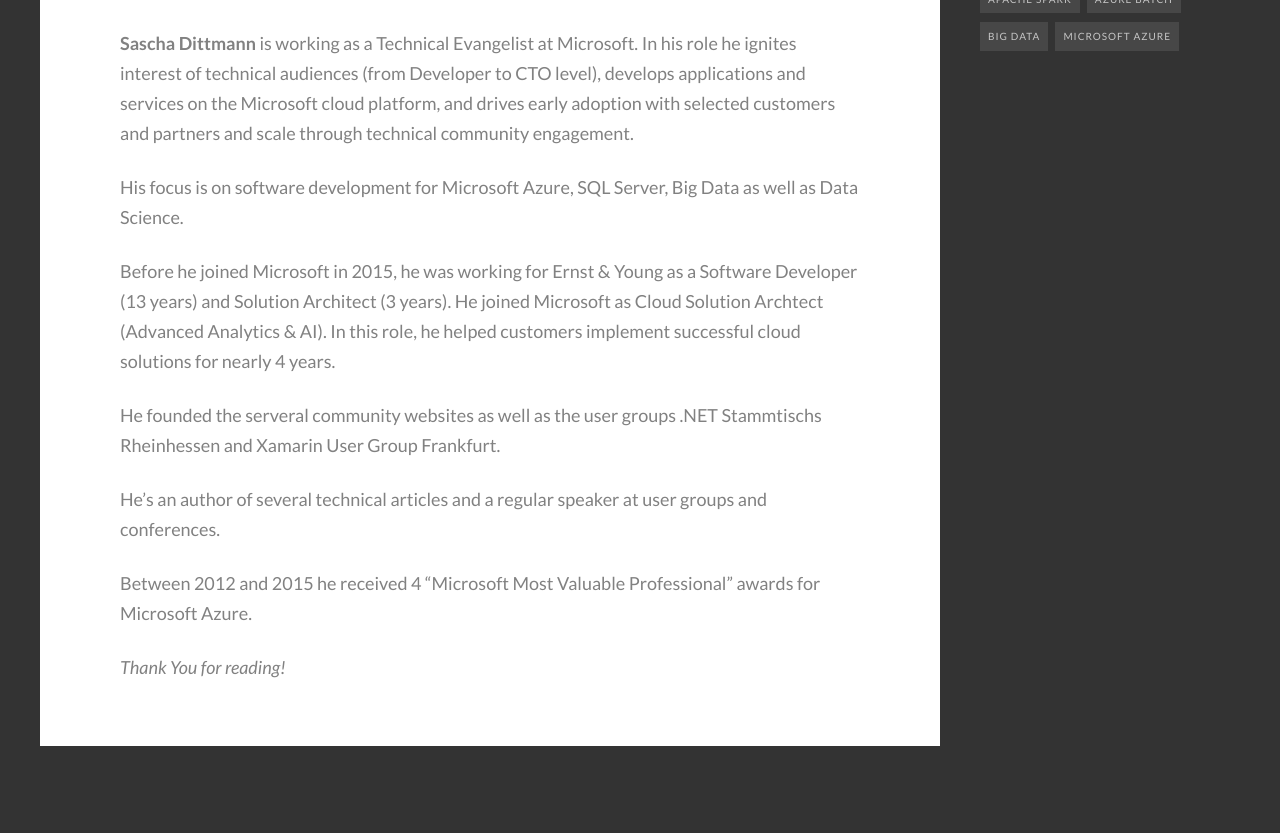
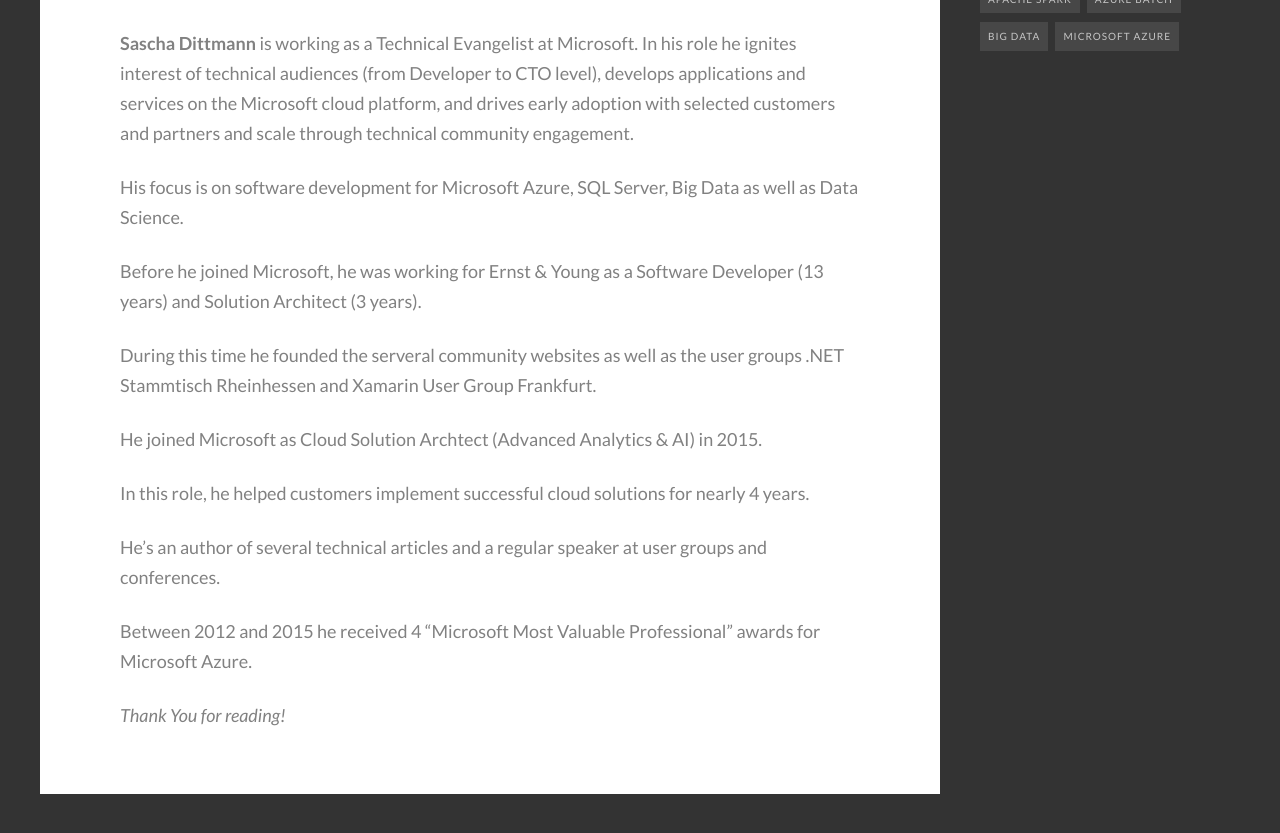
Before and after one commit to SaschaDittmann/datainsightsblog, a Jekyll site: the page built from about.md, in a window 1280 px wide and 900 px high, scrolled down 855 px. Shown: the top 833 px of the window. Built offline with Jekyll 4.4.1, drawn with Linux system fonts in a browser that asks for light colours; some web fonts are replaced.

Commit message:
About page updated

```diff
--- a/about.md
+++ b/about.md
@@ -10,11 +10,13 @@
 
 His focus is on software development for Microsoft Azure, SQL Server, Big Data as well as Data Science.
 
-Before he joined Microsoft in 2015, he was working for Ernst & Young as a Software Developer (13 years) and Solution Architect (3 years).
-He joined Microsoft as Cloud Solution Archtect (Advanced Analytics & AI).
+Before he joined Microsoft, he was working for Ernst & Young as a Software Developer (13 years) and Solution Architect (3 years).
+
+During this time he founded the serveral community websites as well as the user groups .NET Stammtisch Rheinhessen and Xamarin User Group Frankfurt.
+
+He joined Microsoft as Cloud Solution Archtect (Advanced Analytics & AI) in 2015.
+
 In this role, he helped customers implement successful cloud solutions for nearly 4 years.
-
-He founded the serveral community websites as well as the user groups .NET Stammtischs Rheinhessen and Xamarin User Group Frankfurt.
 
 He's an author of several technical articles and a regular speaker at user groups and conferences.
 
```
